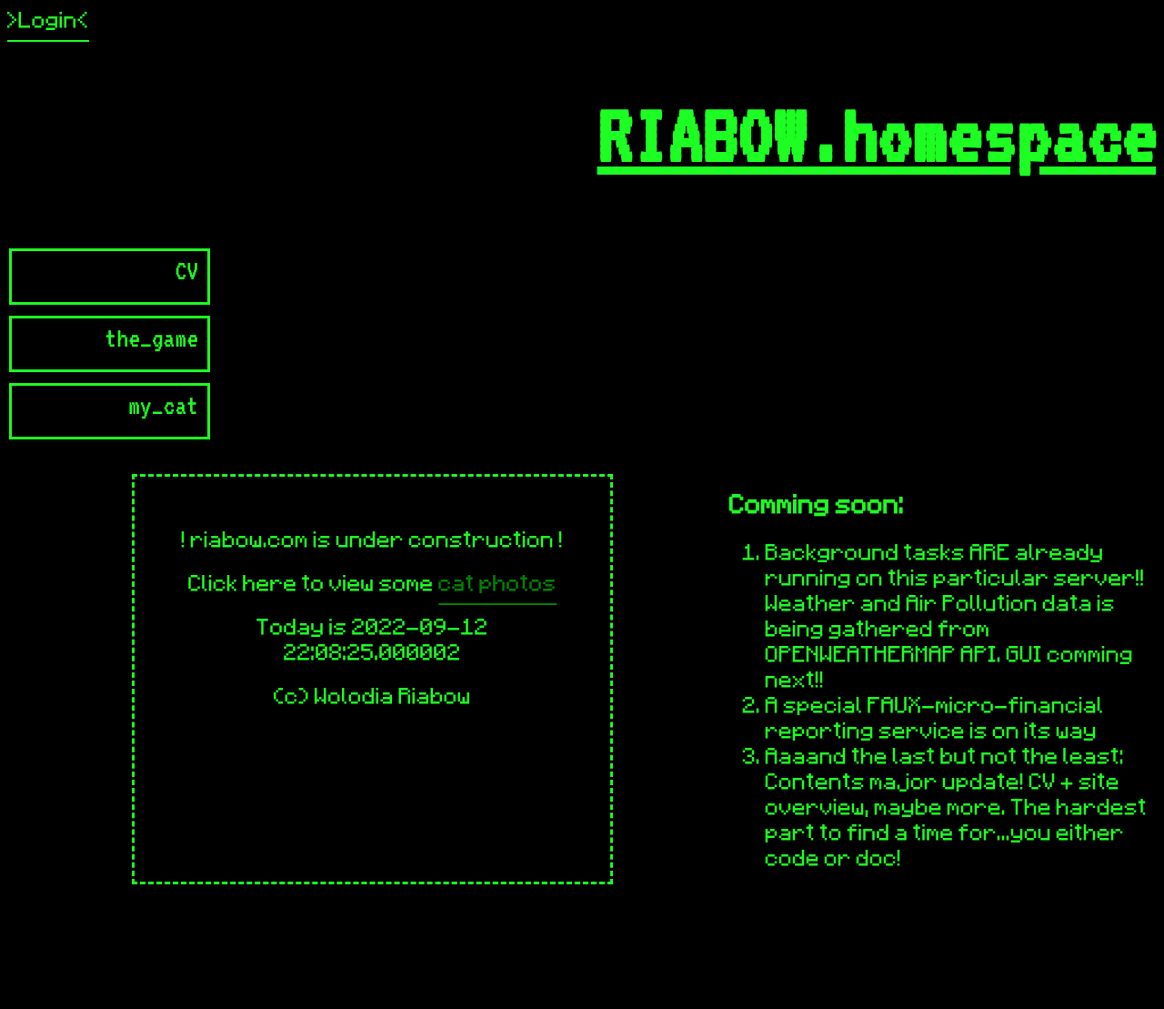
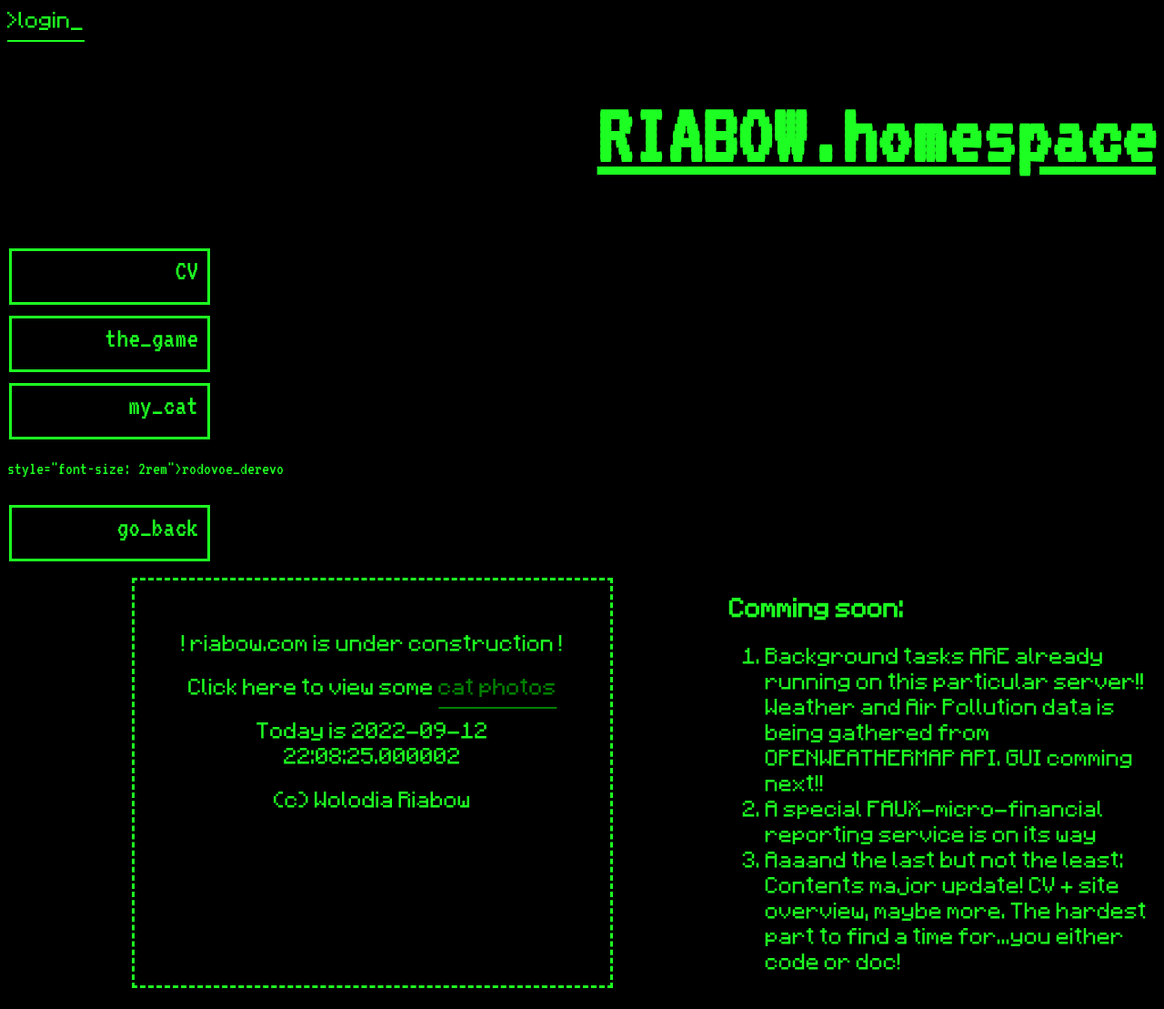
Before and after one commit to riabov-vladimir/riabowcom, a Django app: page / in a window 1280 px wide. Shown: the whole page at 91% size. Before the commit the page ends 972 px from the top, so only its background shows below. Run offline with Django 4.2, Linux system fonts and the light colour scheme; some libraries are stand-ins or nearby versions.

Commit message:
quicksave before branching out

```diff
--- a/main/static/main/css/styles.css
+++ b/main/static/main/css/styles.css
@@ -27,6 +27,16 @@ h1 {
   align-content:initial;
   margin: auto;
   padding: 10px;
+}
+
+.main_wrapper {
+  display: flex;
+  flex-direction: row;
+}
+
+.body-wrapper {
+  display: flex;
+  flex-direction: column;
 }
 
 .button {
@@ -68,6 +78,10 @@ h1 {
   transition: -webkit-transform 0.6s cubic-bezier(0.08, 0.35, 0.13, 1.02),
     opacity 0.4s;
   transition: transform 0.6s cubic-bezier(0.08, 0.35, 0.13, 1.02), opacity;
+}
+
+.login-button {
+
 }
 
 .frame-div-warning {
--- a/templates/base.html
+++ b/templates/base.html
@@ -11,33 +11,39 @@
 </style>
 
 <head>
-    <link rel="stylesheet" href="{% static 'main/css/styles.css'%}" type="text/css">
-    <link rel="icon" href="{% static 'main/img/favicon.ico' %}" type="image/x-icon">
-    <link rel="shortcut icon" href="{% static 'main/img/favicon.ico' %}" type="image/x-icon">
-    <link rel="preconnect" href="https://fonts.googleapis.com">
-    <link rel="preconnect" href="https://fonts.gstatic.com" crossorigin>
-    <link href="https://fonts.googleapis.com/css2?family=VT323&display=swap" rel="stylesheet">
+  <link rel="stylesheet" href="{% static 'main/css/styles.css'%}" type="text/css" />
+  <link rel="icon" href="{% static 'main/img/favicon.ico' %}" type="image/x-icon" />
+  <link rel="shortcut icon" href="{% static 'main/img/favicon.ico' %}" type="image/x-icon" />
+  <link rel="preconnect" href="https://fonts.googleapis.com" />
+  <link rel="preconnect" href="https://fonts.gstatic.com" crossorigin />
+  <link href="https://fonts.googleapis.com/css2?family=VT323&display=swap" rel="stylesheet" />
   <title>riabow.com</title>
 </head>
+
 <body>
+  <div class="login-button">
+    {% if user.is_authenticated %}
+    <a href="{% url 'logout' %}">
+      <logout_< /a>
+        {% else %}
+        <a href="{% url 'login' %}">>login_</a>
+        {% endif %}
+  </div>
 
-  {% if user.is_authenticated %}
-    <a href="{% url 'logout' %}">>Logout<</a>
-  {% else %}
-    <a href="{% url 'login' %}">>Login<</a>
-  {% endif %}
-
-
+  <div class="body-wrapper">
     <h1><u>RIABOW.homespace</u></h1>
-  <div class="wrapper" style="font-family: VT323, pixel, monospace;">
+    <div class="main-wrapper">
+      <div class="wrapper" style="font-family: VT323, pixel, monospace">
         <span class="button" onclick="window.location.href='/cv'">CV</span><br>
         <span class="button" onclick="window.location.href='/game'">the_game</span><br>
         <span class="button" onclick="window.location.href='/cat'">my_cat</span><br><br>
-    {% if user.is_authenticated %}
-    <span class="button" onclick="window.location.href='/budgetreport/summary'" style="font-size: 2rem">rodovoe_derevo</span><br><br>
-    {% endif %}
-    <span {% if is_index %} style="display: none;" {% else %} {% endif %} class="button" onclick="window.location.href='/'" hidden>go_back</span>
+        <!-- <span class="button"   {% if user.is_authenticated %}          {% endif %} onclick="window.location.href='/budgetreport/summary'" -->
+          style="font-size: 2rem">rodovoe_derevo</span><br><br>
+        <span class="button" onclick="window.location.href='/'" hidden>go_back</span>
       </div>
-	{% block content %}{% endblock %}
+      <div class="content-block">{% block content %}{% endblock %}</div>
+    </div>
+    <div>
 </body>
+
 </html>
```
Lines whose indentation alone changed are shown as unchanged.
